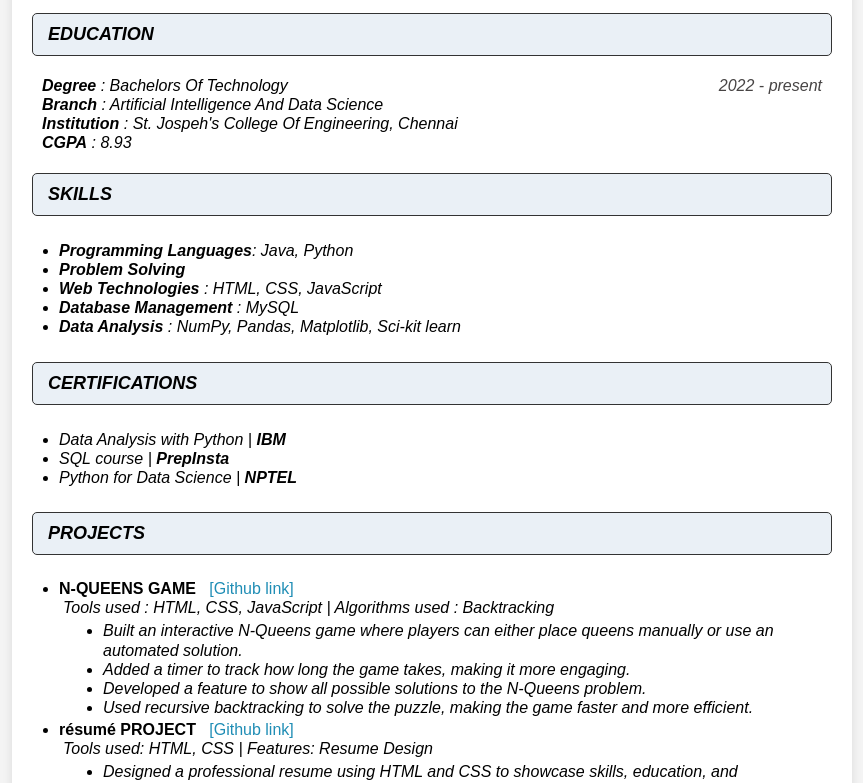
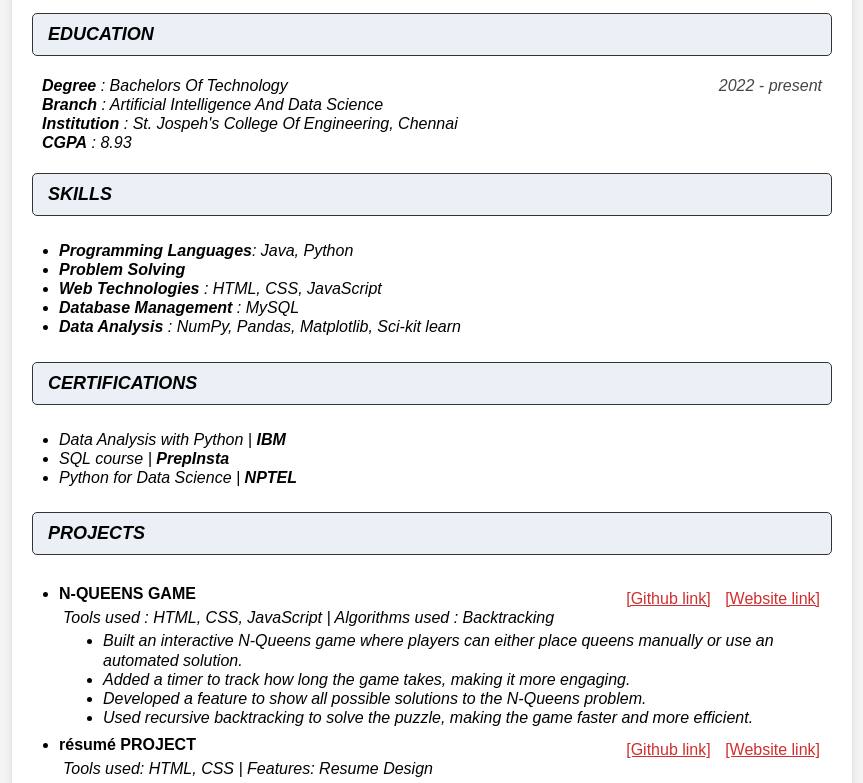
Before and after one commit to Nandhini14-rdm/Nandhini-resume, a plain HTML site: page index.html in a window 1280 px wide. Shown: the part 162-945 px from the top of the page, without its empty margins (208-1071 px from the left). Drawn offline with Linux system fonts and the light colour scheme.

Commit message:
Update index.html

```diff
--- a/index.html
+++ b/index.html
@@ -1,4 +1,3 @@
-
 <!DOCTYPE html>
 <html lang="en">
 <head>
@@ -7,44 +6,40 @@
     <title>Resume</title>
 
     <style>
-
-        body{
+        body {
            font-family: Arial, sans-serif;
            margin:0;
            padding:0;
            background-color: #f4f4f4;
         }
 
-        .container{
+        .container {
             max-width: 800px;
             margin: 20px auto;
             padding: 20px;
             background: white;
             box-shadow: 0 0 10px rgba(0,0,0,0.1);
         }
-        h1{
+        h1 {
             text-align: center;
-            color:#333;
+            color: #333;
         }
-        p#sub-head{
+        p#sub-head {
             text-align: center;
             color: #333;
             margin: -15px;
             font-size: 13px;
         }
-        .contact-info{
+        .contact-info {
             text-align: center;
             margin: 10;
             padding: 10px;
-
         }
-        .contact-info a, .link{
+        .contact-info a, .link {
             color: #1f8db5;
             text-decoration: none;
         }
-        .education, .projects, .skills, .certifications, .achievements{
-
-           /* display: inline-block;*/
+        .education, .projects, .skills, .certifications, .achievements {
             margin: 10px 0;
             font-style: italic;
             font-size: 18px;
@@ -54,8 +49,8 @@
             border-radius: 5px;
             background-color: #eaf0f6;
         }
-        .p1{
-            margin: 10px ;
+        .p1 {
+            margin: 10px;
             padding: 10px 0;
             line-height: 1.2;
             position: relative;
@@ -66,21 +61,21 @@
             position: absolute;
             right: 0;
         }
-        .skills-ul, .cert-ul{
+        .skills-ul, .cert-ul {
             line-height: 1.2;
             font-style: italic;
             position: relative;
-            margin: 10px ;
+            margin: 10px;
             margin-left: 25px;
             padding: 15px 2px;
         }
-        .proj-ul{
-            margin: 10px ;
-            margin-left: 25px;
+        .proj-ul {
+            margin: 10px;
             margin-left: 25px;
             padding: 15px 2px;
+            position: relative;
         }
-        .tools{
+        .tools {
             margin: 4px;
             line-height: 1.2;
             font-family: Arial, Helvetica, sans-serif;
@@ -91,14 +86,26 @@
             line-height: 1.2;
             font-style: italic;
         }
-        .achievements-title{
+        .achievements-title {
             margin: 8px;
             font-family: Arial, Helvetica, sans-serif;
         }
-
+        .links-container {
+            text-align: right;
+            margin-top: 10px;
+        }
+        .links-container a {
+            color: #cf2f2f;
+            text-decoration: none;
+            margin-left: 10px;
+        }
+        .project-title {
+            display: flex;
+            justify-content: space-between;
+            align-items: center;
+        }
 
     </style>
-
 </head>
 <body>
 
@@ -157,9 +164,14 @@
             <ul class="proj-ul">
 
                 <li class="proj-item">
-                    <strong>N-QUEENS GAME</strong><a class="link" href="https://github.com/Nandhini14-rdm/NQUEENS-Game" target="_blank"> &nbsp; [Github link]</a><br>
+                    <div class="project-title">
+                        <strong>N-QUEENS GAME</strong>
+                        <div class="links-container">
+                            <a href="https://github.com/Nandhini14-rdm/NQUEENS-Game" target="_blank"><u>[Github link]</u></a>
+                            <a href="https://www.yourwebsite.com/nqueens" target="_blank"><u>[Website link]</u></a>
+                        </div>
+                    </div>
                     <i class="tools">Tools used : HTML, CSS, JavaScript  |  Algorithms used : Backtracking</i> <br>
-
                     <ul class="proj-details">
                         <li> Built an interactive N-Queens game where players can either place queens manually or use an automated solution.</li>
                         <li> Added a timer to track how long the game takes, making it more engaging.</li>
@@ -169,7 +181,13 @@
                 </li>
 
                 <li class="proj-item">
-                    <strong>résumé PROJECT</strong><a class="link" href="https://github.com/Nandhini14-rdm/Nandhini-resume" target="_blank"> &nbsp;    [Github link]</a><br>
+                    <div class="project-title">
+                        <strong>résumé PROJECT</strong>
+                        <div class="links-container">
+                            <a href="https://github.com/Nandhini14-rdm/Nandhini-resume" target="_blank"><u>[Github link]</u></a>
+                            <a href="https://www.yourwebsite.com/resume" target="_blank"><u>[Website link]</u></a>
+                        </div>
+                    </div>
                     <i class="tools">Tools used: HTML, CSS | Features: Resume Design</i><br>
                     <ul class="proj-details">
                         <li>Designed a professional resume using HTML and CSS to showcase skills, education, and experience.</li>
@@ -196,7 +214,6 @@
             <br>
         </div>
 
-
     </div>
 
 </body>
```
